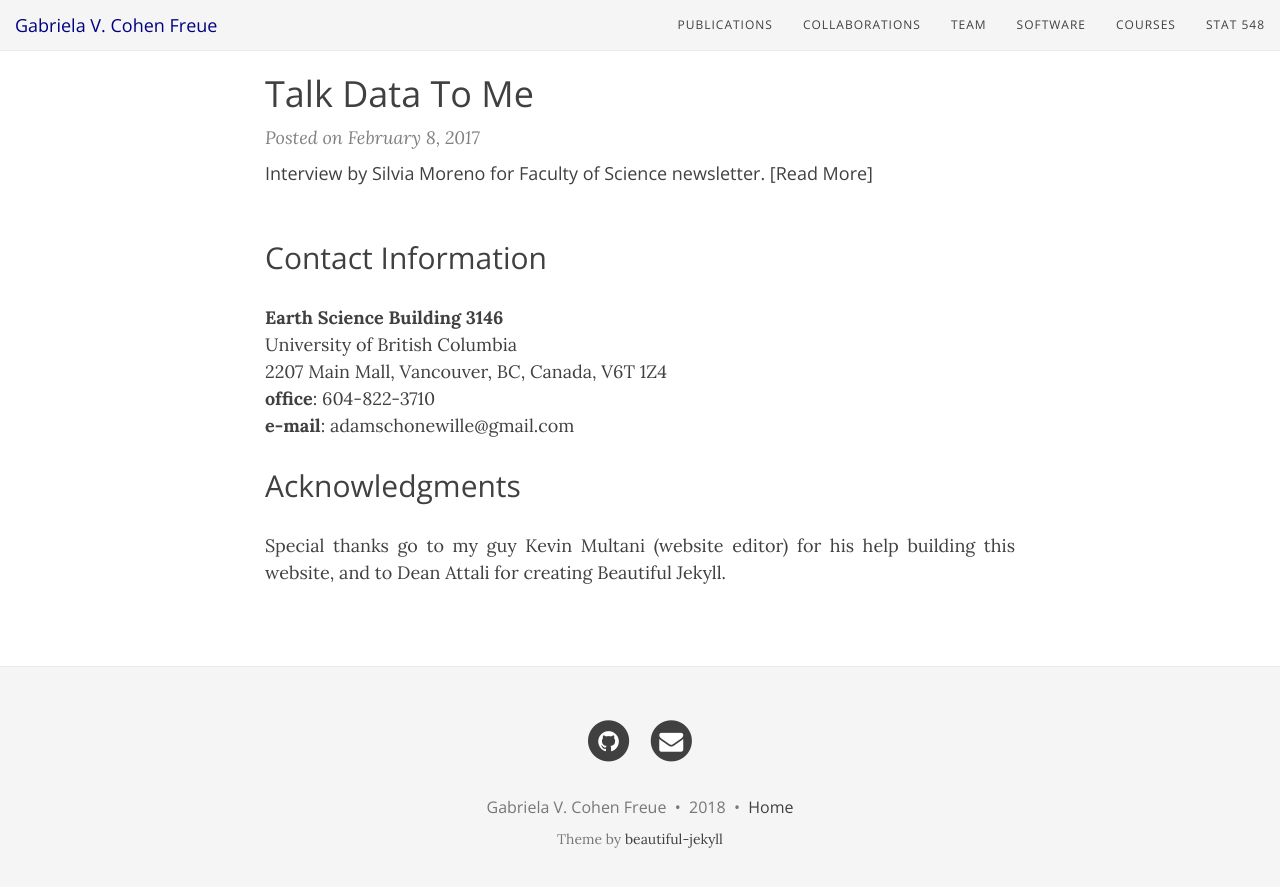
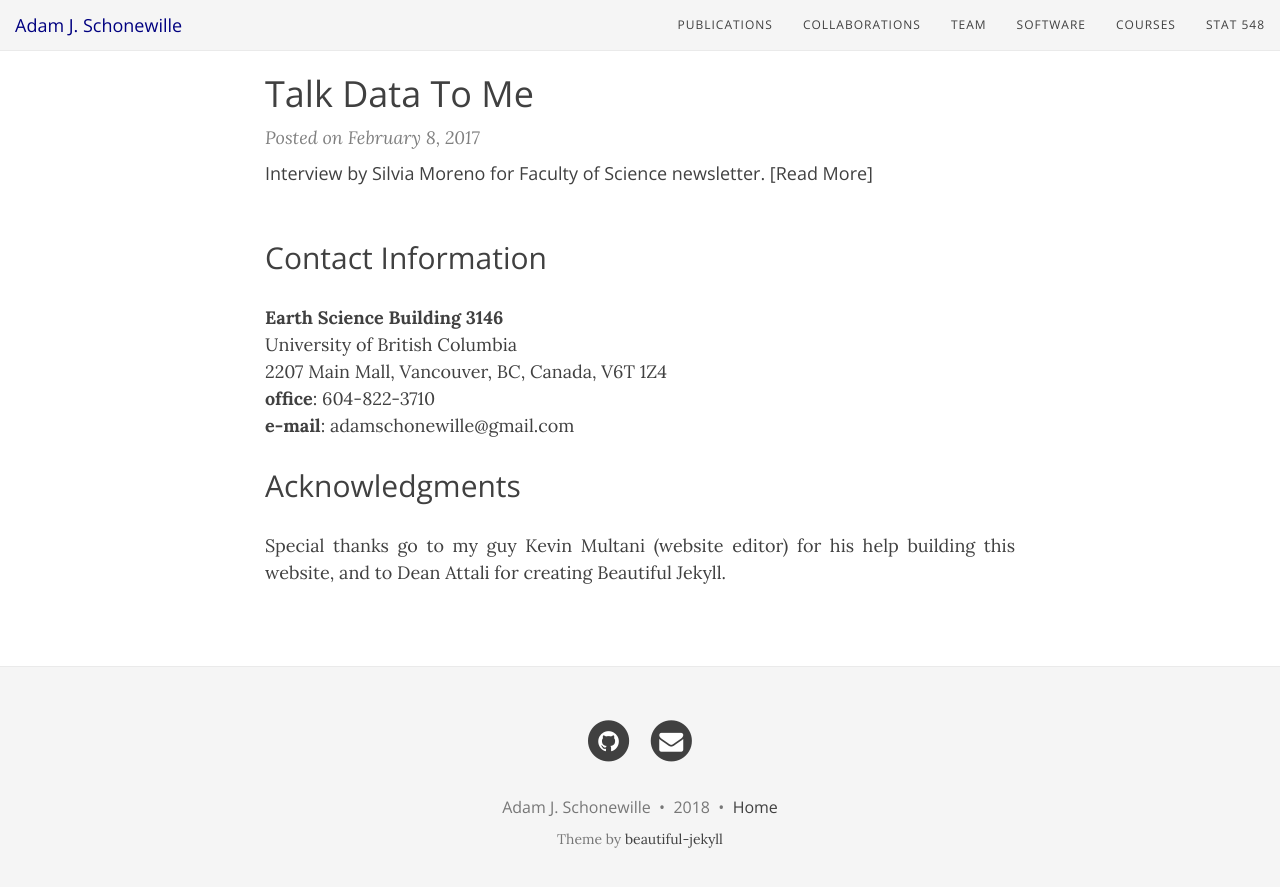
Before and after one commit to adamschonewille/adamschonewille.github.io, a Jekyll site: the page built from index.html, in a window 1280 px wide and 900 px high, scrolled down 2040 px. Shown: the top 887 px of the window. Built offline with Jekyll 4.4.1, drawn with Linux system fonts in a browser that asks for light colours; nearby versions of some CDN libraries; the list of posts is cut into pages by our own code.

Commit message:
added personal info and changed misc names

```diff
--- a/_config.yml
+++ b/_config.yml
@@ -4,7 +4,7 @@
 # baseurl is the website's URL without the hostname
 
 # If you are building a simple GitHub user page (http://username.github.io) then use these settings:
-url: "http://gcohenfr.github.io"
+url: "http://adamschonewille.github.io"
 baseurl: ""
 
 # If you are building a GitHub project page then use these settings:
@@ -14,10 +14,10 @@
 # Of course don't forget to change the username and projectname to YOUR username and project
 
 # Name of website
-title: Gabriela V. Cohen Freue
+title: Adam J. Schonewille
 
 # Short description of your site
-description: Professor of Statistics
+description: Engineer, Personal Website
 
 # --- Navigation bar options --- #
 
@@ -48,21 +48,21 @@
 # Change all these values or delete the ones you don't want.
 # Important: you must keep the "name" parameter, everything else you can remove
 author:
-  name: Gabriela V. Cohen Freue
-  email: "gcohen@stat.ubc.ca"
+  name: Adam J. Schonewille
+  email: "adamschonewille@gmail.com"
   #facebook: yourname  # eg. daattali
-  github: gcohenfr    # eg. daattali
+  github:  "adamschonewille"   # eg. daattali
   #twitter: yourname   # eg. daattali
   #reddit: yourname    # eg. daattali
   #google-plus: +yourname   # eg. +DeanAttali or 109424658772469020925
-  #linkedin: yourname  # eg. daattali
+  linkedin: "adam-schonewille-581310107"  # eg. daattali
   #xing: yourname      # eg. daattali
   #stackoverflow: yourlink  # eg. "3943160/daattali"
   #snapchat: yourname  # eg. daattali
   #instagram: yourname # eg. daattali
   #youtube: yourlink   # eg. user/daattali or channel/daattali
   #spotify: yourname   # eg. daattali
-  telephone: +16048223710   # eg. +14159998888
+  telephone: +16048256843   # eg. +14159998888
 
 # Select which links to show in the footer
 footer-links-active:
@@ -98,7 +98,7 @@
 #disqus: ""
 
 # Fill in your Google Analytics ID to track your website using GA
-google_analytics: "UA-92045636-1"
+google_analytics: "UA-116561761-1"
 
 # Google Tag Manager ID
 #gtm: ""
```
